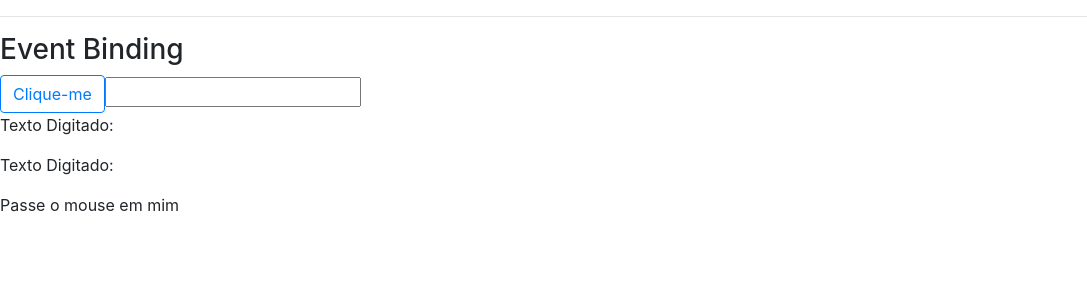
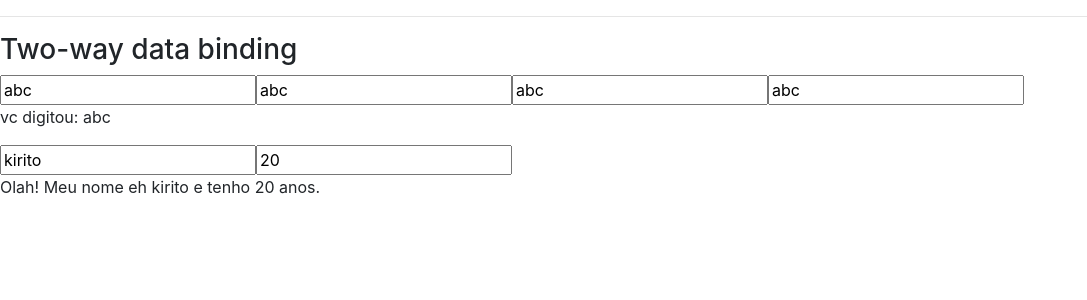
Before and after one commit to vitorsemidio-dev/angular-course-loiane, an Angular app in the folder primeiro-projeto/: page / in a window 1280 px wide. Shown: the top 300 px of the page, without its empty margins (0-1087 px from the left). Built offline with nearby package versions, Linux system fonts and the light colour scheme.

Commit message:
[Aula 12] Two Way Data Binding

```diff
--- a/primeiro-projeto/src/app/data-binding/data-binding.component.html
+++ b/primeiro-projeto/src/app/data-binding/data-binding.component.html
@@ -40,7 +40,7 @@
     </div>
   </article> -->
 
-  <article class="event-binding">
+  <!-- <article class="event-binding">
     <h3>Event Binding</h3>
     <div>
       <button class="btn btn-outline-primary"
@@ -61,9 +61,9 @@
       <p>
         Texto Digitado: {{ valorSalvo }}
       </p>
-      <!-- <p>
+      <p>
         VC: {{ inputVC.nativeElement | json }}
-      </p> -->
+      </p>
 
       <p
         [class.highlight]="isMouseOver"
@@ -72,6 +72,35 @@
         Passe o mouse em mim
       </p>
     </div>
-  </article>
+  </article> -->
 
 </section>
+
+<section class="two-way-binding">
+  <article>
+    <h3>Two-way data binding</h3>
+    <div>
+      <input type="text" (input)="nome = $event.target.value"
+        [value]="nome">
+
+      <input type="text"
+        (ngModel)="nome = $event.target.value"
+        (ngModelChange)="nome = $event"
+        [value]="nome">
+
+      <input type="text" [(ngModel)]="nome">
+      <input type="text" bindon-ngModel="nome">
+      <p>
+        vc digitou: {{ nome }}
+      </p>
+    </div>
+
+    <div>
+      <input type="text" [(ngModel)]="pessoa.nome">
+      <input type="text" [(ngModel)]="pessoa.idade">
+      <p>
+        Olah! Meu nome eh {{ pessoa.nome }} e tenho {{ pessoa.idade }} anos.
+      </p>
+    </div>
+  </article>
+</section>
--- a/primeiro-projeto/src/app/data-binding/data-binding.component.ts
+++ b/primeiro-projeto/src/app/data-binding/data-binding.component.ts
@@ -20,6 +20,12 @@
   valorSalvo = '';
   @ViewChild('input', {static: true}) inputVC;
   isMouseOver = false;
+  nome = 'abc';
+
+  pessoa = {
+    nome: 'kirito',
+    idade: 20
+  };
 
   constructor() { }
 
--- a/primeiro-projeto/src/app/data-binding/data-binding.module.ts
+++ b/primeiro-projeto/src/app/data-binding/data-binding.module.ts
@@ -1,6 +1,8 @@
 import { DataBindingComponent } from './data-binding.component';
 import { NgModule } from '@angular/core';
 import { CommonModule } from '@angular/common';
+import { FormsModule } from '@angular/forms';
+
 import { AlertModule } from 'ngx-bootstrap/alert';
 
 @NgModule({
@@ -9,6 +11,7 @@
   ],
   imports: [
     CommonModule,
+    FormsModule,
     AlertModule.forRoot(),
   ],
   exports: [
```
